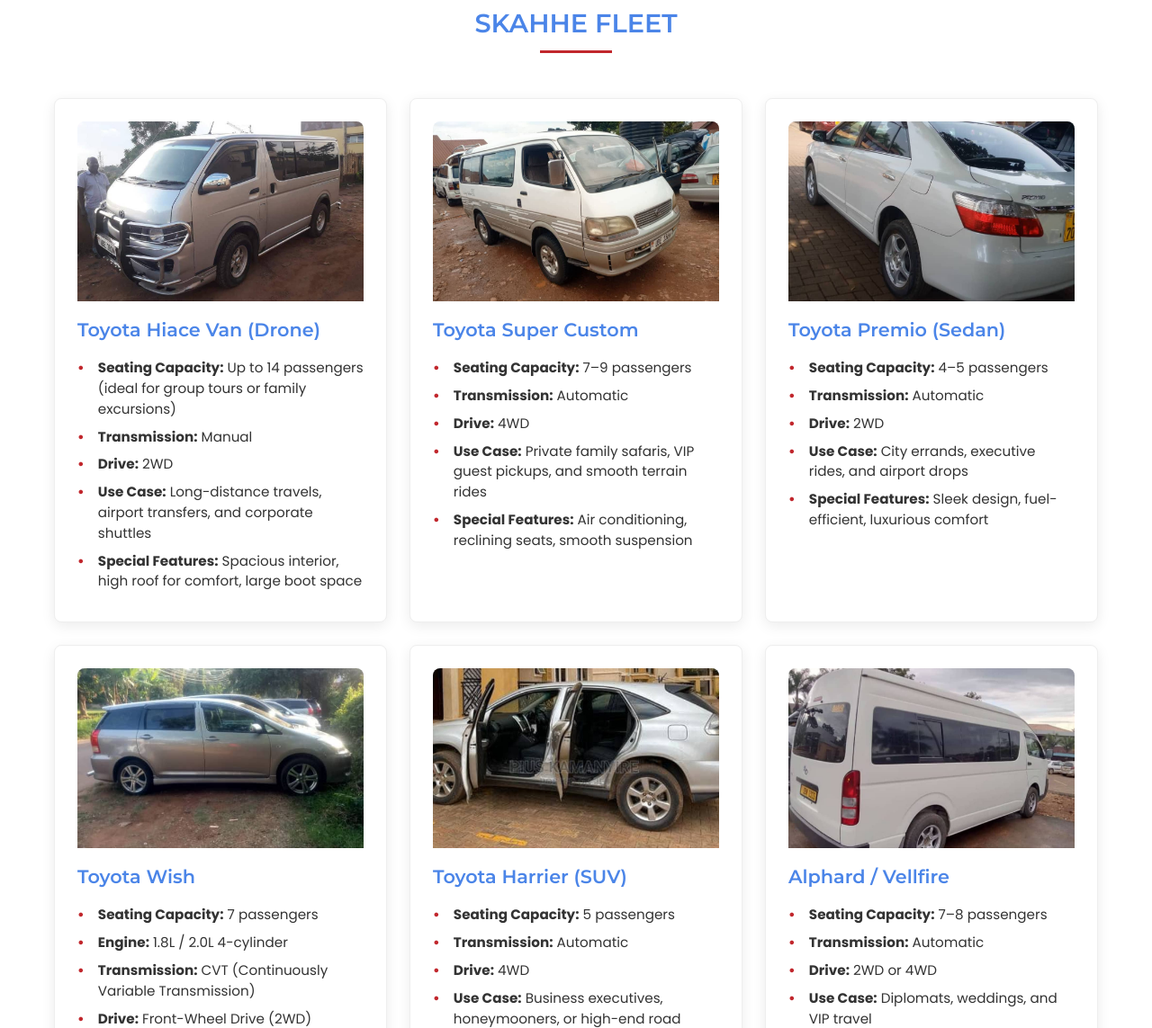
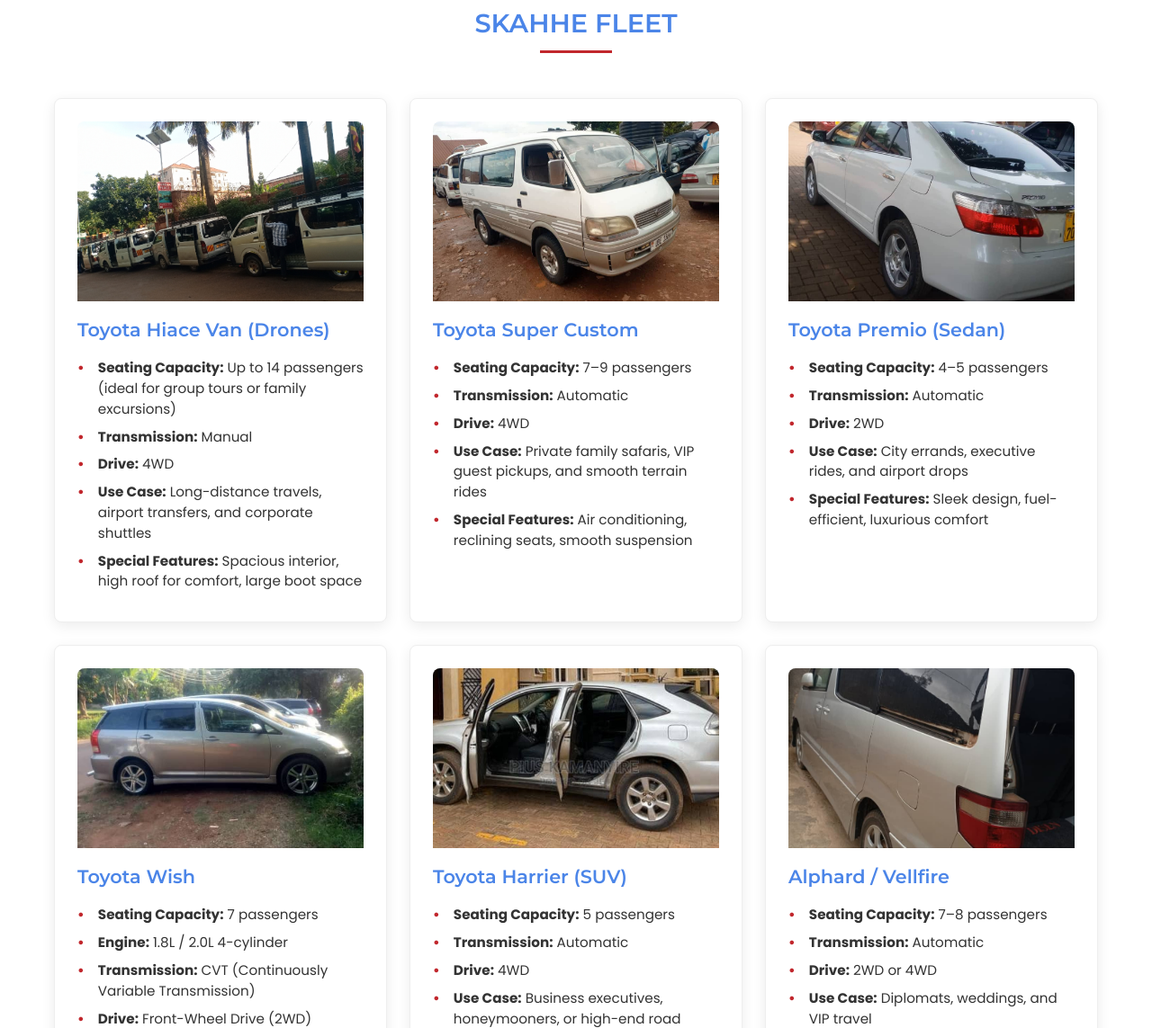
Before and after one commit to Micjeal/SKAHHE--LTD, a plain HTML site: page index.html in a window 1280 px wide. Shown: the part 3433-4576 px from the top of the page at 90% size. Drawn offline with Linux system fonts and the light colour scheme.

Commit message:
Update fleet section: Fix image references and vehicle specifications

```diff
--- a/index.html
+++ b/index.html
@@ -157,13 +157,13 @@
                 <div class="overview-grid">
                     <div class="overview-card">
                         <div class="vehicle-image">
-                            <img src="images/Toyota Hiace Van.jpg" alt="Toyota Hiace Van">
+                            <img src="images/tous1.jpg" alt="Toyota Hiace Van">
                         </div>
-                        <h4>Toyota Hiace Van (Drone)</h4>
+                        <h4>Toyota Hiace Van (Drones)</h4>
                         <ul>
                             <li><strong>Seating Capacity:</strong> Up to 14 passengers (ideal for group tours or family excursions)</li>
                             <li><strong>Transmission:</strong> Manual</li>
-                            <li><strong>Drive:</strong> 2WD</li>
+                            <li><strong>Drive:</strong> 4WD</li>
                             <li><strong>Use Case:</strong> Long-distance travels, airport transfers, and corporate shuttles</li>
                             <li><strong>Special Features:</strong> Spacious interior, high roof for comfort, large boot space</li>
                         </ul>
@@ -228,7 +228,7 @@
 
                     <div class="overview-card">
                         <div class="vehicle-image">
-                            <img src="images/Alphard .jpg" alt="Toyota Alphard / Vellfire">
+                            <img src="images/Alphard1 .jpg" alt="Toyota Alphard / Vellfire">
                         </div>
                         <h4>Alphard / Vellfire</h4>
                         <ul>
```
Also changed, not shown: images/Alphard1 .jpg (added).
